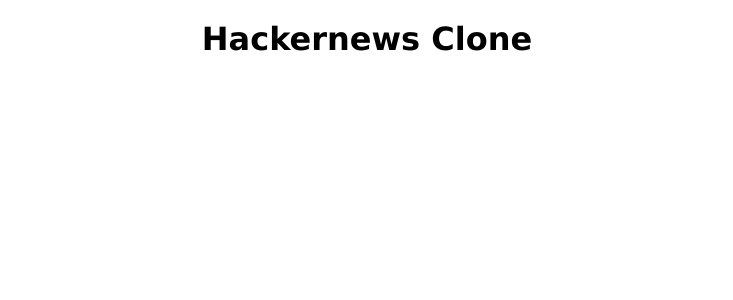
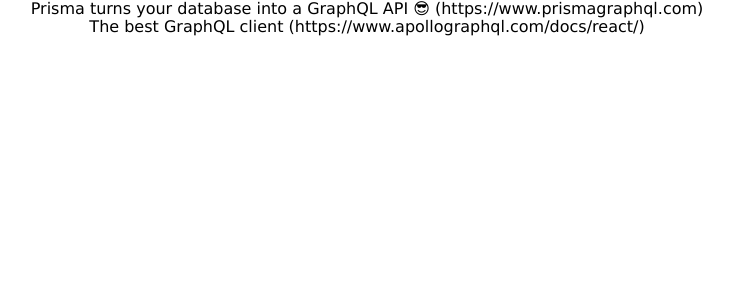
Before and after one commit to Olisun/HowToGraphQL_HackerNews, a React (Create React App) app: page / in a window 1280 px wide. Shown: the top 300 px of the page, without its empty margins (273-1006 px from the left). Built offline with nearby package versions, Linux system fonts and the light colour scheme.

Commit message:
added Link and LinkList base component in src.

```diff
--- a/src/components/App.js
+++ b/src/components/App.js
@@ -1,11 +1,12 @@
 import React from 'react';
+import LinkList from './LinkList'
 
 import '../styles/App.css';
 
 function App() {
   return (
     <div className="App">
-      <h1>Hackernews Clone</h1>
+      <LinkList />
     </div>
   );
 }
--- /dev/null
+++ b/src/components/Link.js
@@ -0,0 +1,18 @@
+import React, { Component } from 'react';
+
+// Renderering a single link.
+class Link extends Component {
+  render() {
+    console.log(this.props)
+
+    return (
+      <div>
+        <div>
+          {this.props.link.description} ({this.props.link.url})
+        </div>
+      </div>
+    )
+  }
+}
+
+export default Link;
--- /dev/null
+++ b/src/components/LinkList.js
@@ -0,0 +1,28 @@
+import React, { Component } from 'react';
+import Link from './Link';
+
+class LinkList extends Component {
+  render() {
+    const linksToRender = [
+      {
+        id: '1',
+        description: 'Prisma turns your database into a GraphQL API 😎',
+        url: 'https://www.prismagraphql.com',
+      },
+      {
+        id: '2',
+        description: 'The best GraphQL client',
+        url: 'https://www.apollographql.com/docs/react/',
+      }
+    ]
+
+    return (
+      <div>
+        {linksToRender.map(link => <Link ley={link.id} link={link} />)}
+
+      </div>
+    )
+  }
+}
+
+export default LinkList;
```
